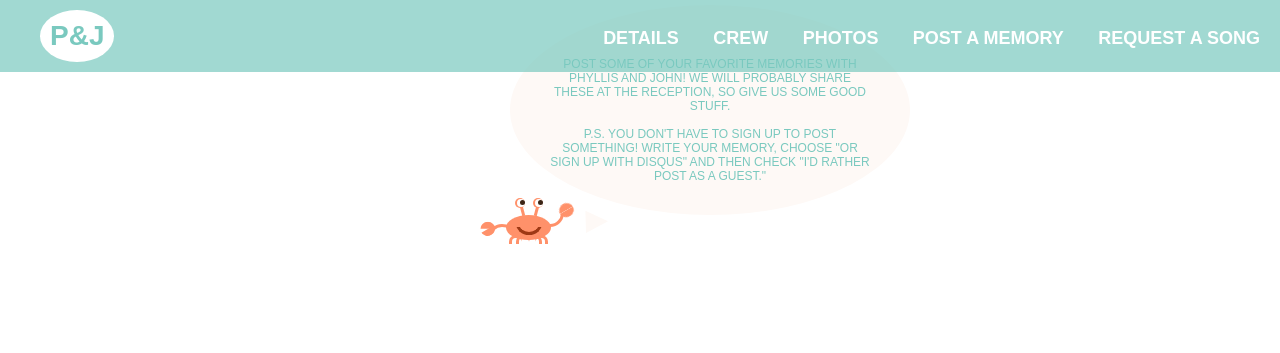
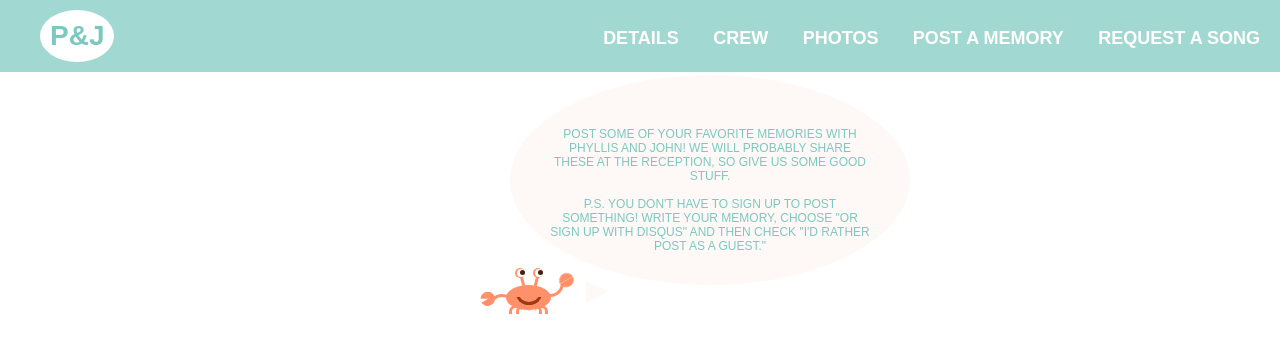
Before and after one commit to phyllisandjohn/phyllisandjohn.github.io, a Jekyll site: the page built from _posts/2016-01-17-post.md, in a window 1280 px wide. Shown: the top 353 px of the page. Built offline with Jekyll 4.4.1, drawn with Linux system fonts in a browser that asks for light colours; comment, search, counter and statistics services are not loaded.

Commit message:
Update post.css

```diff
--- a/css/post.css
+++ b/css/post.css
@@ -3,7 +3,7 @@
   	margin: 0 auto;
   	position: absolute;
   	z-index: 0;
-	margin-top: 220px;
+	margin-top: 250px;
 	margin-left: 2.5%;
 
 }
@@ -11,7 +11,7 @@
 .hide-top {
   	width: 100%;
   	height: 250px;
-  	margin-top: 5px;
+  	margin-top: 75px;
   	position: absolute;
   	z-index: 1;
   	background: white;
```
